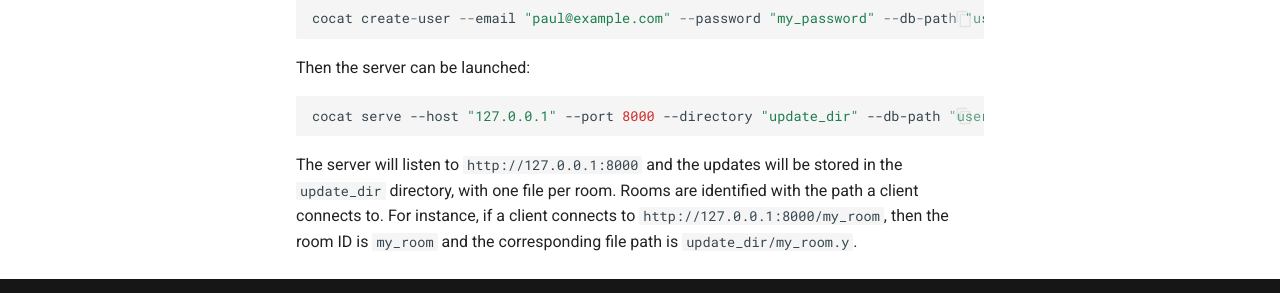
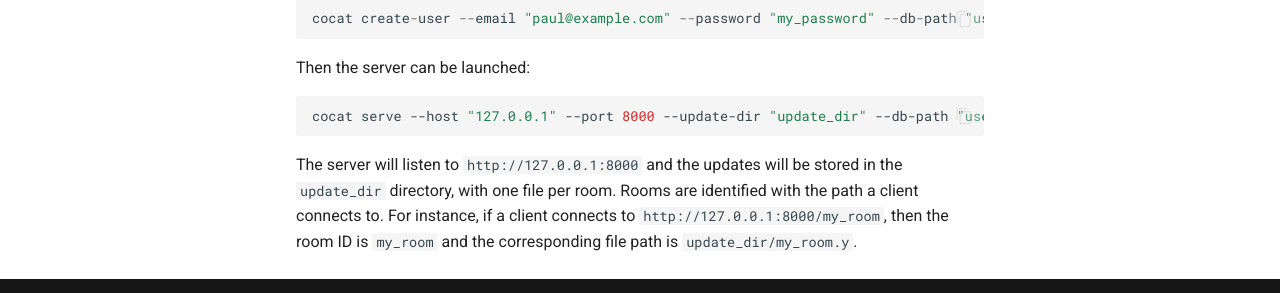
Before and after one commit to davidbrochart/tscat-crdt, an MkDocs documentation site: the page built from docs/usage.md, in a window 1280 px wide and 900 px high, scrolled down 1979 px. Shown: the part 577-870 px from the top of the window. Built offline with MkDocs 1.6.1 and Material for MkDocs 9.7.7, drawn with Linux system fonts in a browser that asks for light colours; comment, search, counter and statistics services are not loaded.

Commit message:
Fix documentation (#19)

````diff
--- a/docs/usage.md
+++ b/docs/usage.md
@@ -118,7 +118,7 @@ cocat create-user --email "paul@example.com" --password "my_password" --db-path
 Then the server can be launched:
 
 ```bash
-cocat serve --host "127.0.0.1" --port 8000 --directory "update_dir" --db-path "users.db"
+cocat serve --host "127.0.0.1" --port 8000 --update-dir "update_dir" --db-path "users.db"
 ```
 
 The server will listen to `http://127.0.0.1:8000` and the updates will be stored
````
